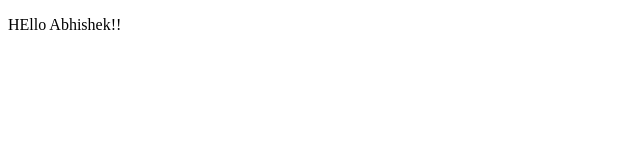
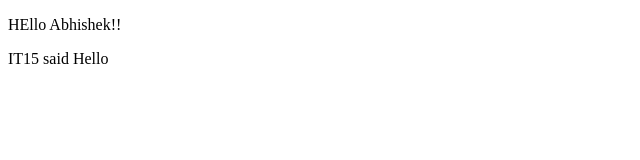
Before and after one commit to Abhishek782/git-tutorial, a plain HTML site: page index.html in a window 1280 px wide. Shown: the full height of the page, 0-640 px from the left. Drawn offline with Linux system fonts and the light colour scheme.

Commit message:
second commit by IT15

```diff
--- a/index.html
+++ b/index.html
@@ -8,5 +8,7 @@
 </head>
 <body>
     <p>HEllo Abhishek!!</p>
+
+    <p>IT15 said Hello</p>
 </body>
 </html>
```
